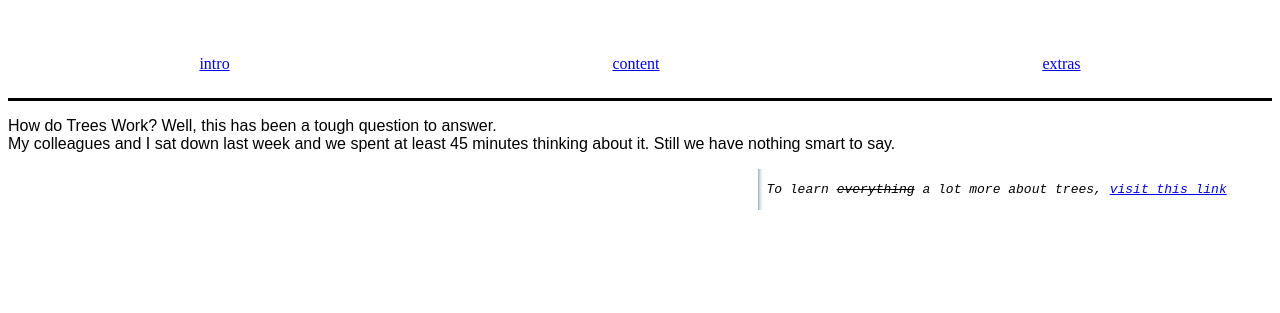
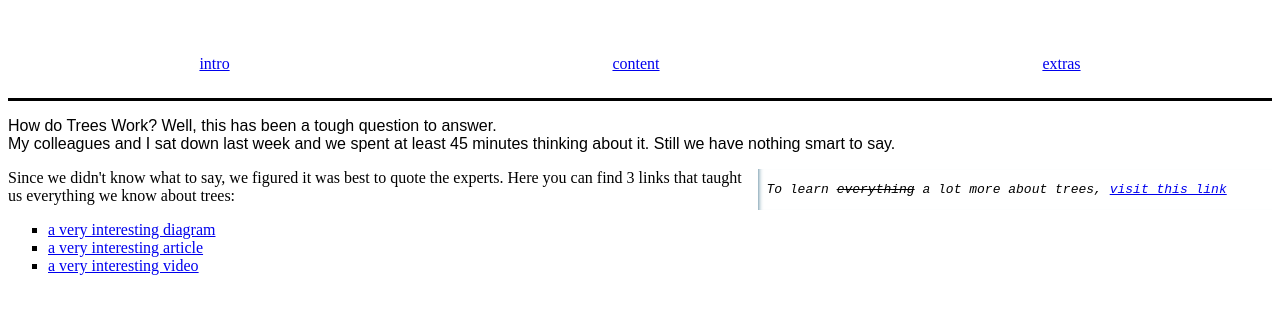
Before and after one commit to BF-FrontEnd-class-2025/group-4-all-about-trees, a website: page index.html in a window 1280 px wide. Shown: the part 109-422 px from the top of the page. Drawn offline with Linux system fonts and the light colour scheme.

Commit message:
developed links

```diff
--- a/index.html
+++ b/index.html
@@ -40,6 +40,26 @@
       <a href="https://en.wikipedia.org/wiki/Tree" target="_blank">visit this link</a>
     </p>
   </aside>
+  <article id="main-info">
+    <p>
+      Since we didn't know what to say, we figured it was best to
+      quote the experts. Here you can find 3 links that taught us
+      everything we know about trees:
+    </p>
+    <ul class="interesting-things">
+      <li>
+        <a href="https://i.pinimg.com/originals/f9/4a/d6/f94ad6c7c8b05d97c284f82edbb3fcd0.jpg" target="_blank">a very
+          interesting diagram</a>
+      </li>
+      <li>
+        <a href="https://treescharlotte.org/wp-content/uploads/2013/11/How-A-Tree-Works.pdf" target="_blank">a very
+          interesting article</a>
+      </li>
+      <li>
+        <a href="https://www.youtube.com/watch?v=BickMFHAZR0" target="_blank">a very interesting video</a>
+      </li>
+    </ul>
+  </article>
 </body>
 
 </html>
--- a/styles/something.css
+++ b/styles/something.css
@@ -66,3 +66,7 @@ body {
 .aside-text {
   font-family: monospace;
 }
+
+.interesting-things {
+  list-style-type: square;
+}
```
Lines whose indentation alone changed are shown as unchanged.
